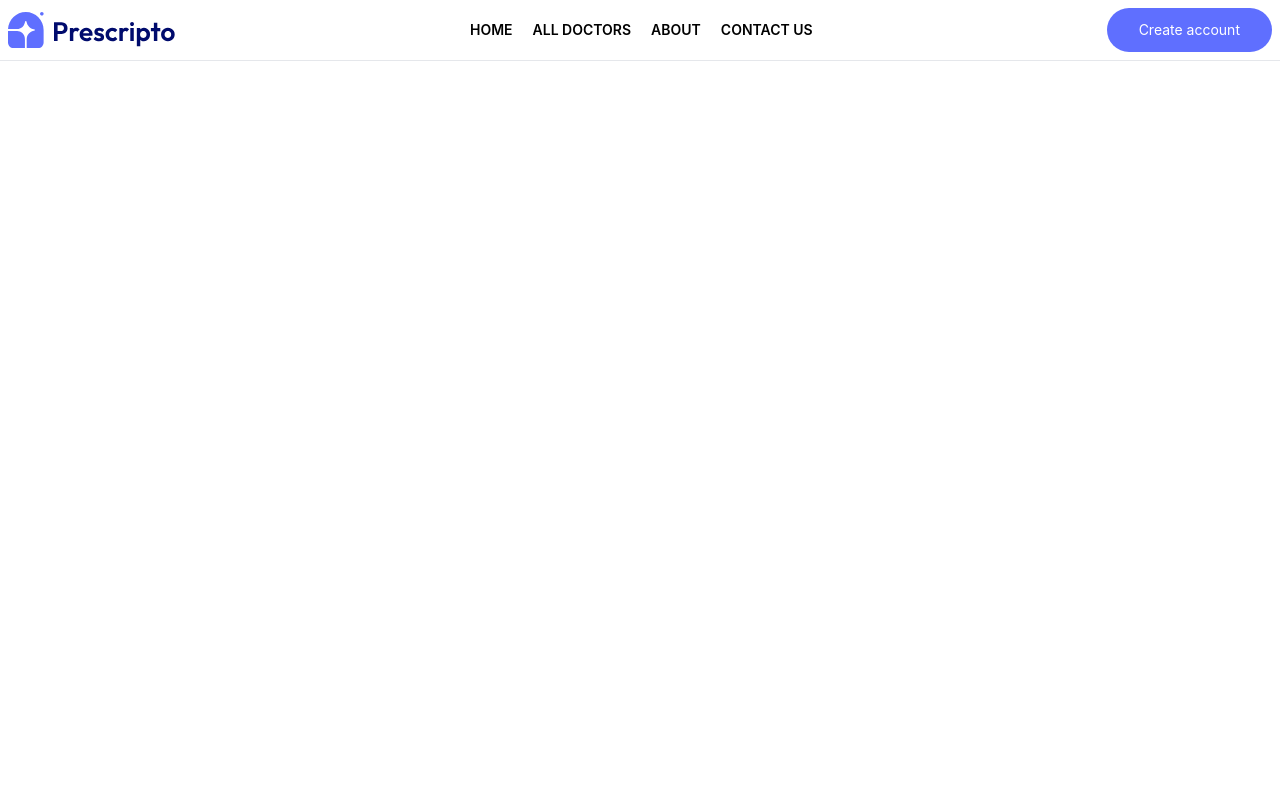
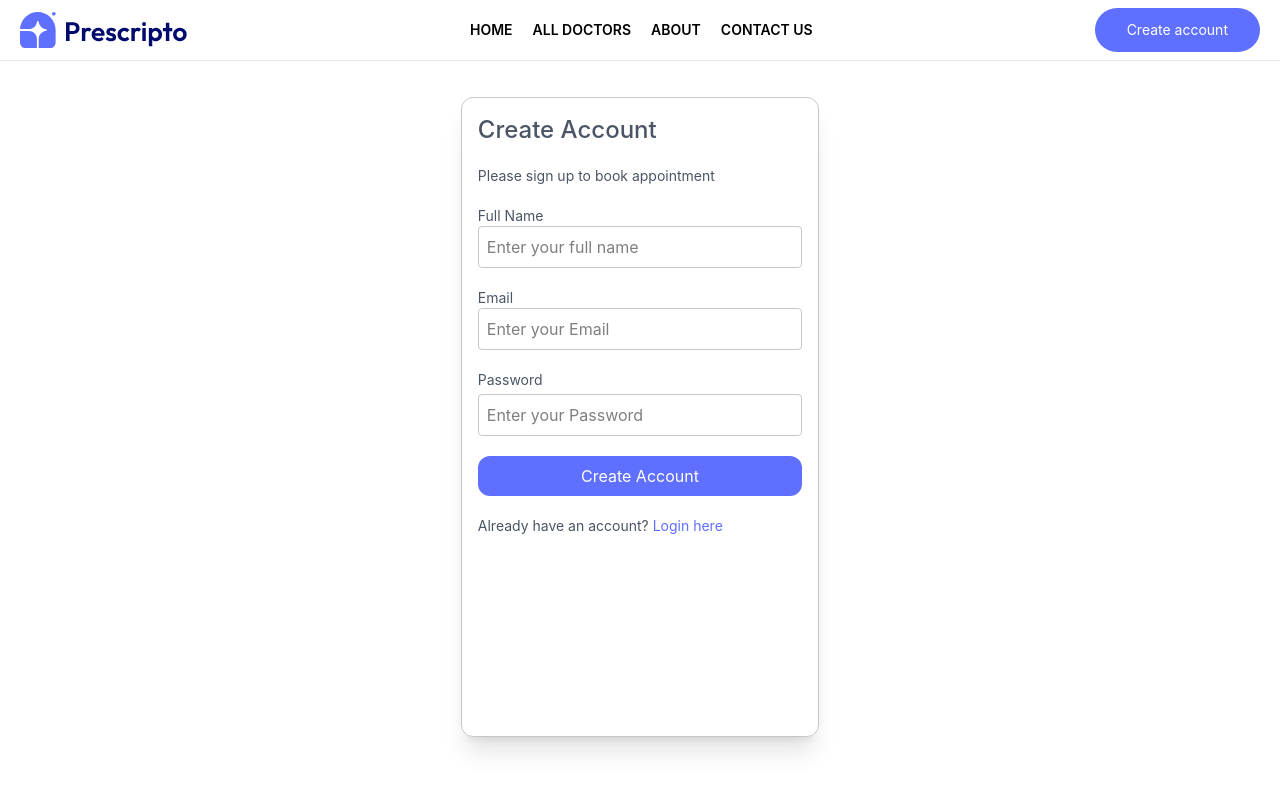
Before and after one commit to gayatriponnada/Hospital-Management-System, a React (Vite) app: page /signup in a window 1280 px wide. Shown: the top 790 px of the page. Built offline with nearby package versions, Linux system fonts and the light colour scheme.

Commit message:
validation added in login

```diff
--- a/src/App.jsx
+++ b/src/App.jsx
@@ -2,6 +2,7 @@ import { Route, Routes } from "react-router-dom";
 import Navbar from "./components/nav-bar/Navbar";
 import Home from "./pages/Home";
 import "./index.css";
+import Signup from "./components/login/Signup";
 import Login from "./components/login/Login";
 
 function App() {
@@ -9,6 +10,7 @@ function App() {
     <>
       <Navbar />
       <Routes>
+        <Route path="/signup" element={<Signup />} />
         <Route path="/login" element={<Login />} />
         <Route path="/" element={<Home />} />
         {/* <Route path="/all-doctors" element={<AllDoctors />} />
--- a/src/components/login/Login.jsx
+++ b/src/components/login/Login.jsx
@@ -1,46 +1,89 @@
-import React, { useEffect } from 'react'
+import React, { useState } from "react";
 
 const Login = () => {
-	useEffect(() => {
-		console.log("Login component mounted");
-	}, [])
-	return (
-    <div className="flex items-center justify-center h-[89vh] overflow-hidden">
+  const [details, setDetails] = useState({
+    email: "",
+    password: "",
+  });
+  const [errors, setErrors] = useState({});
+
+  const validate = () => {
+    const newError = {};
+
+    if (!details.email) {
+      newError.email = "Email is required";
+    } else if (!/^\S+@\S+\.\S+$/.test(details.email)) {
+      newError.email = "Invalid email";
+    }
+
+    if (!details.password) {
+      newError.password = "Password is required";
+    } else if (details.password.length < 6) {
+      newError.password = "Password must be at least 6 characters long";
+    }
+
+    setErrors(newError);
+  };
+
+  const handleLogin = () => {
+    if (!validate()) return;
+
+    console.log("Form submitted", details);
+  };
+
+  return (
+    <div className="flex items-center justify-center h-[89vh] ">
       <div className="flex flex-col gap-5 w-[28vw]  h-[70vh] rounded-xl border border-(--border-primary) p-4 shadow-xl">
-        <div className="text-2xl text-gray-400 font-medium">Create Account</div>
+        <div className="text-2xl text-gray-600 font-medium">Login</div>
         <div className="text-sm text-gray-600">
-          Please sign up to book appointment
-        </div>
-        <div>
-          <div className="text-sm text-gray-600">Full Name</div>
-          <input
-            className="w-full p-2 border-(--border-primary) border rounded"
-            type="text"
-            placeholder="Enter your full name"
-          />
+          Please log in to book appointment
         </div>
         <div>
           <div className="text-sm text-gray-600">Email</div>
           <input
             className="w-full p-2 border-(--border-primary) border rounded"
+            value={details?.email}
+            onChange={(e) => {
+              setDetails({ ...details, email: e.target.value });
+            }}
             type="text"
             placeholder="Enter your Email"
           />
+          {errors.email && (
+            <p className="text-red-400 text-xs font-normal">{errors.email}</p>
+          )}
         </div>
-        <div className="flex flex-col gap-1">
-          <div className="text-sm text-gray-600 ">Password</div>
+        <div>
+          <div className="text-sm text-gray-600">Password</div>
           <input
             className="w-full p-2 border-(--border-primary) border rounded"
-            type="text"
+            value={details?.password}
+            onChange={(e) => {
+              setDetails({ ...details, password: e.target.value });
+            }}
+            type="password"
             placeholder="Enter your Password"
           />
+          {errors.password && (
+            <p className="text-red-400 text-xs font-normal">
+              {errors.password}
+            </p>
+          )}
         </div>
         <div className=" flex bg-primary justify-center items-center rounded-xl p-2 cursor-pointer">
-          <button className="text-white cursor-pointer">Create Account</button>
+          <button className="text-white cursor-pointer" onClick={handleLogin}>
+            Login
+          </button>
+        </div>
+        <div className="flex gap-2">
+          <div className="text-sm text-gray-600">Create an new account?</div>
+          <a className="text-primary text-sm" href="/signup">
+            Click here
+          </a>
         </div>
       </div>
     </div>
   );
-}
+};
 
-export default Login
+export default Login;
--- /dev/null
+++ b/src/components/login/Signup.jsx
@@ -0,0 +1,75 @@
+import { useState } from "react";
+
+const Signup = () => {
+  const [details, setDetails] = useState({
+    fullName: "",
+    email: "",
+    password: "",
+  });
+
+const handleClick = () => {
+  console.log(details);
+}
+  return (
+    <div className="flex items-center justify-center h-[89vh] ">
+      <div className="flex flex-col gap-5 w-[28vw]  h-[80vh] rounded-xl border border-(--border-primary) p-4 shadow-xl">
+        <div className="text-2xl text-gray-600 font-medium">Create Account</div>
+        <div className="text-sm text-gray-600">
+          Please sign up to book appointment
+        </div>
+        <div>
+          <div className="text-sm text-gray-600">Full Name</div>
+          <input
+            className="w-full p-2 border-(--border-primary) border rounded"
+            value={details?.fullName}
+            onChange={(e) => {
+              setDetails({ ...details, fullName: e.target.value });
+            }}
+            type="text"
+            placeholder="Enter your full name"
+          />
+        </div>
+        <div>
+          <div className="text-sm text-gray-600">Email</div>
+          <input
+            className="w-full p-2 border-(--border-primary) border rounded"
+            value={details?.email}
+            onChange={(e) => {
+              setDetails({ ...details, email: e.target.value });
+            }}
+            type="text"
+            placeholder="Enter your Email"
+          />
+        </div>
+        <div className="flex flex-col gap-1">
+          <div className="text-sm text-gray-600 ">Password</div>
+          <input
+            className="w-full p-2 border-(--border-primary) border rounded"
+            value={details?.password}
+            onChange={(e) => {
+              setDetails({ ...details, password: e.target.value });
+            }}
+            type="password"
+            placeholder="Enter your Password"
+          />
+        </div>
+        <div
+          className=" flex bg-primary justify-center items-center rounded-xl p-2 cursor-pointer"
+          onClick={handleClick}
+        >
+          <button className="text-white cursor-pointer">Create Account</button>
+        </div>
+        <div>
+          <div className="text-sm text-gray-600">
+            Already have an account?{" "}
+            <a className="text-primary" href="/login">
+              Login here
+            </a>
+          </div>
+        </div>
+      </div>
+    </div>
+  );
+};
+
+export default Signup;
--- a/src/components/nav-bar/Navbar.jsx
+++ b/src/components/nav-bar/Navbar.jsx
@@ -1,12 +1,12 @@
 import React from "react";
 import { assets } from "../../assets/assets";
 import { NavLink, useNavigate } from "react-router-dom";
-import Login from "../login/Login";
+import Login from "../login/Signup";
 
 const Navbar = () => {
   const navigate = useNavigate();
   return (
-    <div className="flex  justify-between  items-center  p-2 border-b border-gray-200 top-0 sticky z-1 bg-white">
+    <div className="flex  justify-between  items-center  p-2 px-5 border-b border-gray-200 top-0 sticky z-1 bg-white">
       <img className="w-42" src={assets.logo} alt="Logo" />
       <ul className="flex  justify-between items-center p-2 gap-5">
         <li className="text-sm font-semibold ">
@@ -53,7 +53,7 @@ const Navbar = () => {
           </NavLink>
         </li>
       </ul>
-      <div onClick={() => navigate("/login")}>
+      <div onClick={() => navigate("/signup")}>
         <button className="p-3 px-8 text-center text-sm rounded-3xl bg-primary text-white cursor-pointer">
           Create account
         </button>
```
